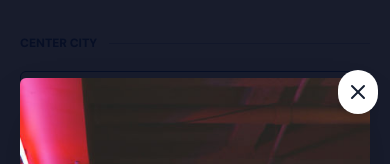
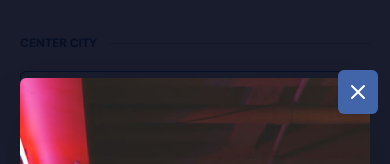
Before and after one commit to asuttt/Optimal-Sports, a React (Vite) app: page /locations in a window 390 px wide. Both pictures are taken after a click on the button 59 px from the left and 508 px from the top of the page. Shown: the part 189-353 px from the top of the page. Built offline with nearby package versions, Linux system fonts and the light colour scheme; the HTML template or start-up script is replaced by a standard one; a web font is replaced by a local one.

Commit message:
Updated Mobile Overlay Close Buttons

```diff
--- a/src/index.css
+++ b/src/index.css
@@ -562,7 +562,7 @@
   }
 
   .facility-lightbox-close {
-    @apply absolute -right-2 -top-2 z-10 flex h-10 w-10 items-center justify-center rounded-full bg-white text-os-ink shadow-lg transition duration-200 ease-out hover:scale-105 hover:bg-[#F1592A] hover:text-white focus-visible:outline focus-visible:outline-2 focus-visible:outline-offset-2 focus-visible:outline-white;
+    @apply absolute -right-2 -top-2 z-10 flex h-10 w-10 items-center justify-center rounded-md text-white shadow-lg transition duration-200 ease-out hover:-translate-y-0.5 hover:shadow-xl focus-visible:outline focus-visible:outline-2 focus-visible:outline-offset-2 focus-visible:outline-white;
   }
 
   .offer-card,
@@ -749,7 +749,15 @@
   }
 
   .trainer-profile-close {
-    @apply absolute right-3 top-3 z-10 flex h-10 w-10 items-center justify-center rounded-full bg-white text-os-ink shadow-lg transition duration-200 ease-out hover:scale-105 hover:bg-[#F1592A] hover:text-white focus-visible:outline focus-visible:outline-2 focus-visible:outline-offset-2 focus-visible:outline-white;
+    @apply absolute right-3 top-3 z-10 flex h-10 w-10 items-center justify-center rounded-md text-white shadow-lg transition duration-200 ease-out hover:-translate-y-0.5 hover:shadow-xl focus-visible:outline focus-visible:outline-2 focus-visible:outline-offset-2 focus-visible:outline-white;
+  }
+
+  .overlay-close-center {
+    @apply bg-[#4264A8] hover:bg-white hover:text-[#4264A8];
+  }
+
+  .overlay-close-newtown {
+    @apply bg-[#F1592A] hover:bg-white hover:text-[#F1592A];
   }
 
   .memberships-heading {
--- a/src/pages/PublicFacilityPage.tsx
+++ b/src/pages/PublicFacilityPage.tsx
@@ -4,7 +4,7 @@ import { ArrowRight, CalendarDays, CirclePlay, X } from 'lucide-react';
 import { locations } from '@/data/optimalSite';
 
 export default function PublicFacilityPage() {
-  const [activeImage, setActiveImage] = useState<string | null>(null);
+  const [activeImage, setActiveImage] = useState<{ src: string; locationId: string } | null>(null);
   const [isLightboxClosing, setIsLightboxClosing] = useState(false);
 
   const closeLightbox = useCallback(() => {
@@ -64,7 +64,7 @@ export default function PublicFacilityPage() {
                       aria-label={`View ${location.shortName} photo ${imageIndex + 1}`}
                       onClick={() => {
                         setIsLightboxClosing(false);
-                        setActiveImage(image);
+                        setActiveImage({ src: image, locationId: location.id });
                       }}
                     >
                       <img src={image} alt="" />
@@ -99,10 +99,16 @@ export default function PublicFacilityPage() {
       {activeImage ? (
         <div className={`facility-lightbox ${isLightboxClosing ? 'is-closing' : ''}`} role="dialog" aria-modal="true" aria-label="Expanded facility photo" onClick={closeLightbox}>
           <div className="facility-lightbox-content" onClick={(event) => event.stopPropagation()}>
-            <button type="button" className="facility-lightbox-close" aria-label="Close expanded photo" onClick={closeLightbox} autoFocus>
+            <button
+              type="button"
+              className={`facility-lightbox-close ${activeImage.locationId === 'center-city' ? 'overlay-close-center' : 'overlay-close-newtown'}`}
+              aria-label="Close expanded photo"
+              onClick={closeLightbox}
+              autoFocus
+            >
               <X className="h-6 w-6" aria-hidden="true" />
             </button>
-            <img src={activeImage} alt="Expanded facility view" />
+            <img src={activeImage.src} alt="Expanded facility view" />
           </div>
         </div>
       ) : null}
--- a/src/pages/PublicTrainingPage.tsx
+++ b/src/pages/PublicTrainingPage.tsx
@@ -157,7 +157,13 @@ export default function PublicTrainingPage() {
           onClick={closeProfile}
         >
           <article className="trainer-profile-panel" onClick={(event) => event.stopPropagation()}>
-            <button type="button" className="trainer-profile-close" onClick={closeProfile} aria-label="Close trainer profile" autoFocus>
+            <button
+              type="button"
+              className={`trainer-profile-close ${activeTrainer.location === 'Center City' ? 'overlay-close-center' : 'overlay-close-newtown'}`}
+              onClick={closeProfile}
+              aria-label="Close trainer profile"
+              autoFocus
+            >
               <X className="h-5 w-5" aria-hidden="true" />
             </button>
             <img src={activeTrainer.image} alt={`Portrait of ${activeTrainer.name}`} />
```
